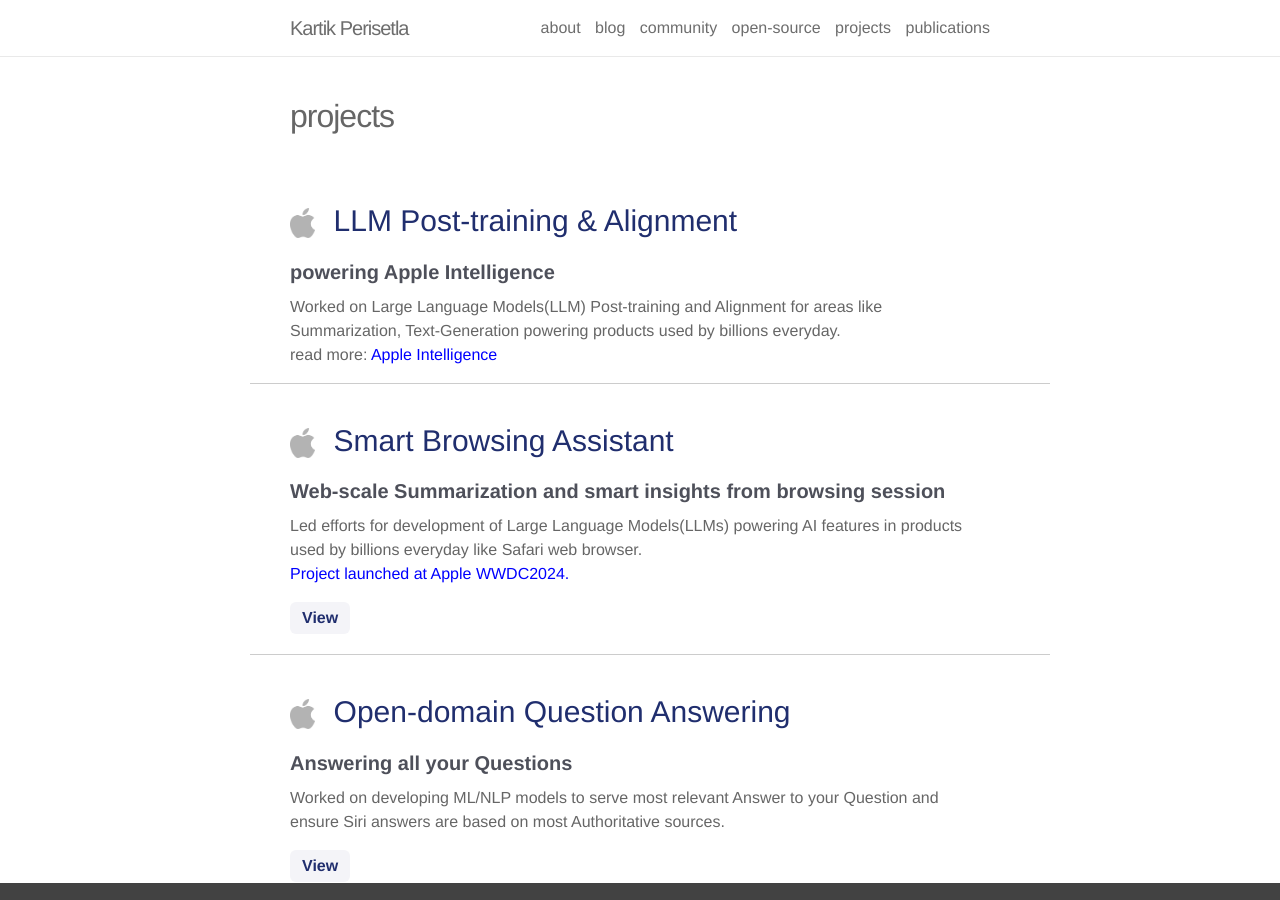
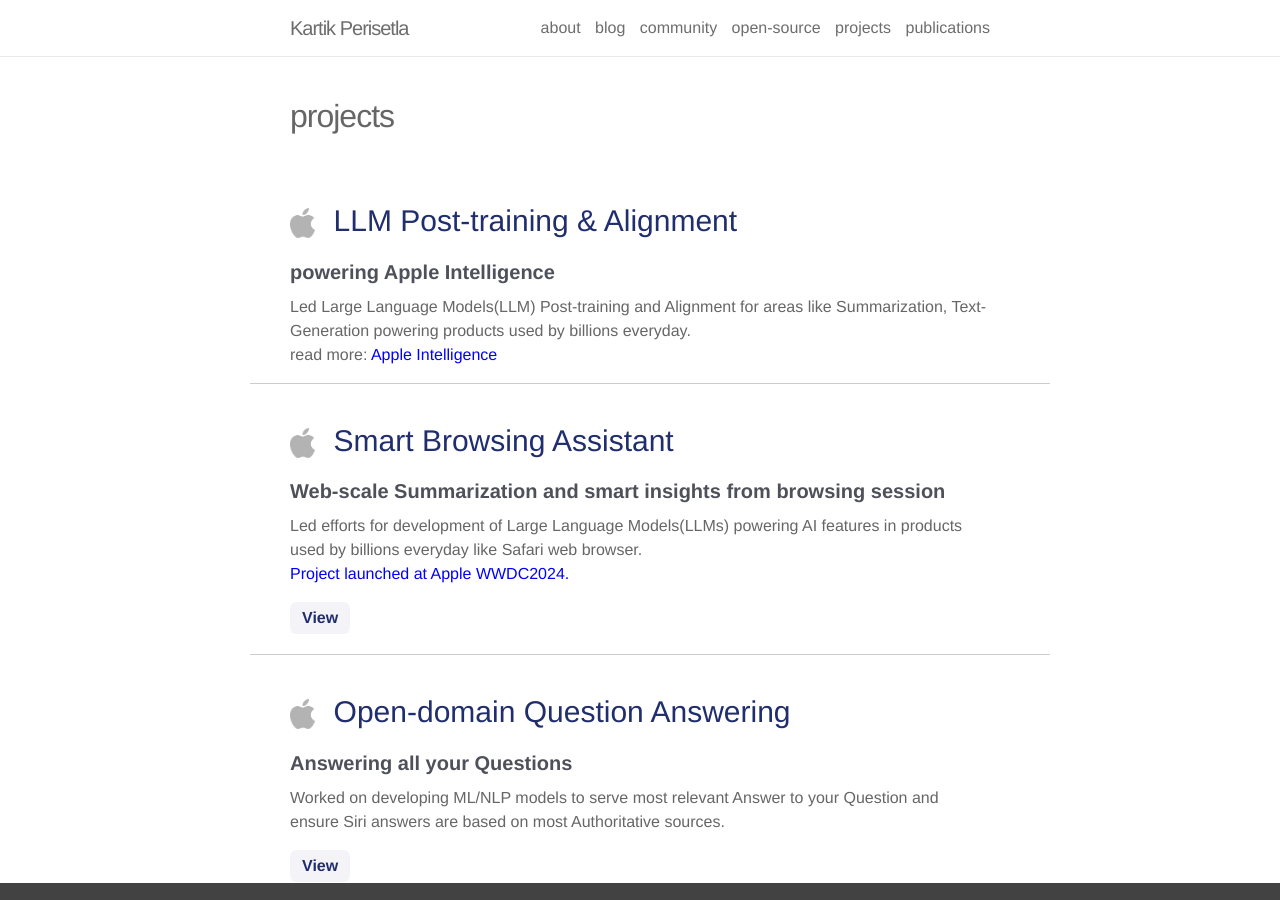
Before and after one commit to kartikperisetla/kartikperisetla.github.io, a Jekyll site: the page built from _pages/projects.md, in a window 1280 px wide and 900 px high. Built offline with Jekyll 4.4.1, drawn with Linux system fonts in a browser that asks for light colours; nearby versions of some CDN libraries.

Commit message:
copy: rephrase LLM Post-training description to Led

```diff
--- a/_pages/projects.md
+++ b/_pages/projects.md
@@ -19,7 +19,7 @@
 
 <p align="justify">
     <b><h4 style="color:#4E505A">powering Apple Intelligence</h4></b>
-    Worked on Large Language Models(LLM) Post-training and Alignment for areas like Summarization, Text-Generation powering products used by billions everyday.<br/>
+    Led Large Language Models(LLM) Post-training and Alignment for areas like Summarization, Text-Generation powering products used by billions everyday.<br/>
     read more: <a  style="color:blue" href="https://www.apple.com/apple-intelligence/" target="_blank">Apple Intelligence</a>
 </p>
 
```
